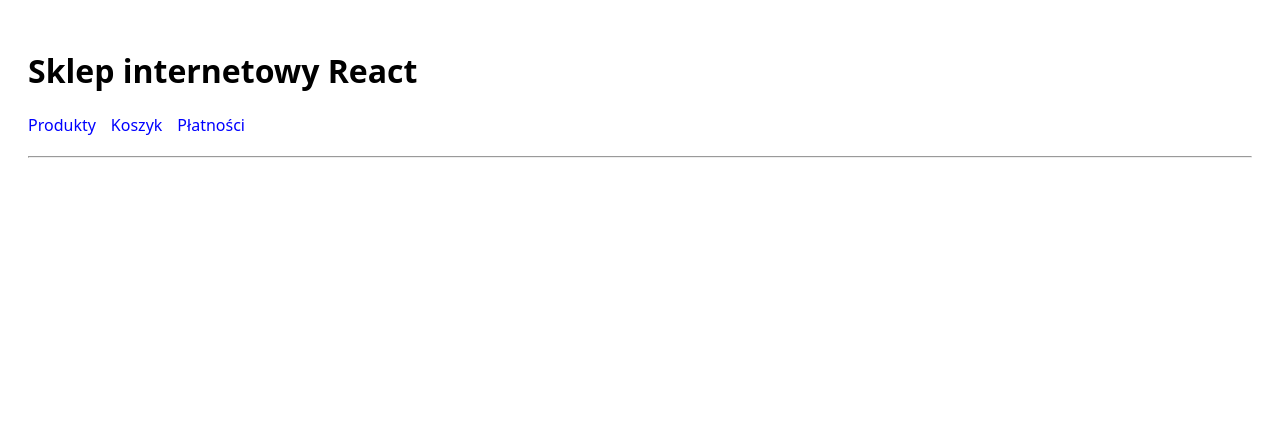
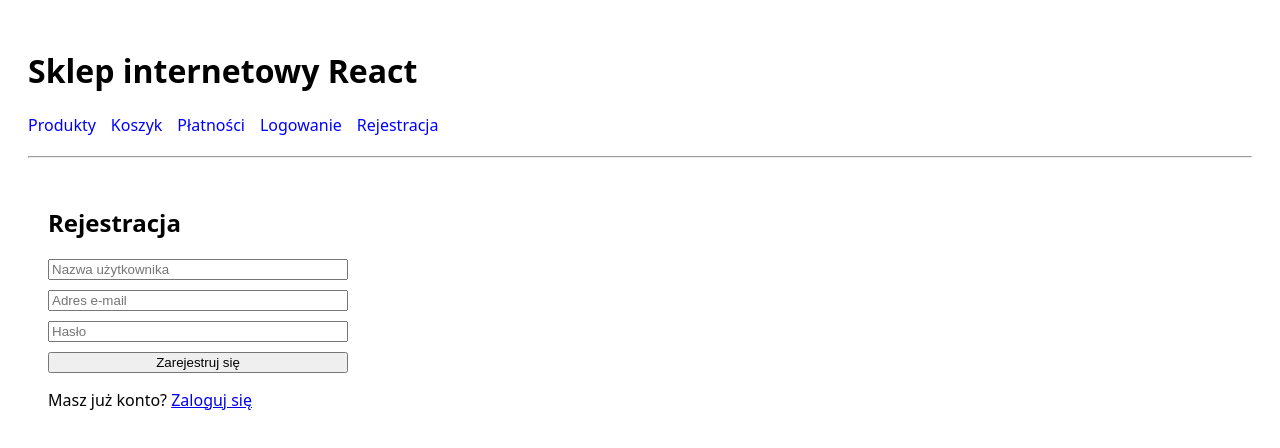
Before and after one commit to nixpl/object-oriented-design-exercises, a React (Vite) app in the folder 5/client/: page /register in a window 1280 px wide. Shown: the top 448 px of the page. Built offline with nearby package versions, Linux system fonts and the light colour scheme.

Commit message:
add cart cross-tab synch, registration and login tab

```diff
--- a/5/client/src/App.tsx
+++ b/5/client/src/App.tsx
@@ -3,8 +3,17 @@
 import { Products } from './components/Products';
 import { Payments } from './components/Payments';
 import { Cart } from './components/Cart';
+import Login from './components/Login';
+import Register from './components/Register';
 
 function App() {
+    const token = localStorage.getItem('authToken');
+
+    const handleLogout = () => {
+        localStorage.removeItem('authToken');
+        window.location.reload();
+    };
+
     return (
         <CartProvider>
             <Router>
@@ -13,18 +22,28 @@
                     <nav style={{ marginBottom: '20px' }}>
                         <Link to="/" style={{ marginRight: '15px', textDecoration: 'none', color: 'blue' }}>Produkty</Link>
                         <Link to="/cart" style={{ marginRight: '15px', textDecoration: 'none', color: 'blue' }}>Koszyk</Link>
-            <Link to="/payments" style={{ textDecoration: 'none', color: 'blue' }}>Płatności</Link>
+                        <Link to="/payments" style={{ marginRight: '15px', textDecoration: 'none', color: 'blue' }}>Płatności</Link>
+                        {token ? (
+                            <button onClick={handleLogout} style={{ border: 'none', background: 'none', color: 'blue', cursor: 'pointer', textDecoration: 'underline', fontSize: '16px', padding: 0 }}>Wyloguj</button>
+                        ) : (
+                            <>
+                                <Link to="/login" style={{ marginRight: '15px', textDecoration: 'none', color: 'blue' }}>Logowanie</Link>
+                                <Link to="/register" style={{ textDecoration: 'none', color: 'blue' }}>Rejestracja</Link>
+                            </>
+                        )}
                     </nav>
                     <hr />
                     <Routes>
                         <Route path="/" element={<Products />} />
                         <Route path="/cart" element={<Cart />} />
                         <Route path="/payments" element={<Payments />} />
+                        <Route path="/login" element={<Login />} />
+                        <Route path="/register" element={<Register />} />
                     </Routes>
                 </div>
             </Router>
         </CartProvider>
-  )
+    );
 }
 
 export default App;
--- a/5/client/src/components/CartContext.tsx
+++ b/5/client/src/components/CartContext.tsx
@@ -1,4 +1,4 @@
-import { createContext, useState, ReactNode, useContext, useMemo } from 'react';
+import { createContext, useState, useEffect, ReactNode, useContext, useMemo } from 'react';
 
 interface Product {
   id: number;
@@ -17,7 +17,27 @@
 export const CartContext = createContext<CartContextType | undefined>(undefined);
 
 export const CartProvider = ({ children }: { children: ReactNode }) => {
-  const [cartItems, setCartItems] = useState<Product[]>([]);
+  const [cartItems, setCartItems] = useState<Product[]>(() => {
+    const saved = localStorage.getItem('cartItems');
+    return saved ? JSON.parse(saved) : [];
+  });
+
+  useEffect(() => {
+    localStorage.setItem('cartItems', JSON.stringify(cartItems));
+  }, [cartItems]);
+
+  useEffect(() => {
+    const handleStorageChange = (e: StorageEvent) => {
+      if (e.key === 'cartItems' && e.newValue) {
+        setCartItems(JSON.parse(e.newValue));
+      } else if (e.key === 'cartItems' && !e.newValue) {
+        setCartItems([]);
+      }
+    };
+
+    window.addEventListener('storage', handleStorageChange);
+    return () => window.removeEventListener('storage', handleStorageChange);
+  }, []);
 
   const addToCart = (product: Product) => {
     setCartItems(prev => [...prev, product]);
--- /dev/null
+++ b/5/client/src/components/Login.tsx
@@ -0,0 +1,38 @@
+import React, { useState } from 'react';
+import axios from 'axios';
+import { useNavigate, Link } from 'react-router-dom';
+
+const Login: React.FC = () => {
+    const [username, setUsername] = useState('');
+    const [password, setPassword] = useState('');
+    const [errorMsg, setErrorMsg] = useState('');
+    const navigate = useNavigate();
+
+    const handleLogin = async (e: React.FormEvent) => {
+        e.preventDefault();
+        setErrorMsg('');
+        try {
+            const res = await axios.post('http://localhost:3001/api/login', { username, password });
+            localStorage.setItem('authToken', res.data.token);
+            navigate('/');
+            window.location.reload();
+        } catch (error: any) {
+            setErrorMsg('Nieprawidłowe dane logowania');
+        }
+    };
+
+    return (
+        <div style={{ padding: '20px' }}>
+            <h2>Logowanie</h2>
+            {errorMsg && <div id="login-error" style={{ color: 'red' }}>{errorMsg}</div>}
+            <form onSubmit={handleLogin} style={{ display: 'flex', flexDirection: 'column', width: '300px', gap: '10px' }}>
+                <input id="login-username" type="text" placeholder="Nazwa użytkownika" value={username} onChange={e => setUsername(e.target.value)} required />
+                <input id="login-password" type="password" placeholder="Hasło" value={password} onChange={e => setPassword(e.target.value)} required />
+                <button id="login-submit" type="submit">Zaloguj</button>
+            </form>
+            <p>Nie masz konta? <Link to="/register">Zarejestruj się</Link></p>
+        </div>
+    );
+};
+
+export default Login;
--- /dev/null
+++ b/5/client/src/components/Register.tsx
@@ -0,0 +1,46 @@
+import React, { useState } from 'react';
+import axios from 'axios';
+import { useNavigate, Link } from 'react-router-dom';
+
+const Register: React.FC = () => {
+    const [username, setUsername] = useState('');
+    const [email, setEmail] = useState('');
+    const [password, setPassword] = useState('');
+    const [errorMsg, setErrorMsg] = useState('');
+    const navigate = useNavigate();
+
+    const handleRegister = async (e: React.FormEvent) => {
+        e.preventDefault();
+        setErrorMsg('');
+
+        if (!email.includes('@')) {
+            setErrorMsg('Niepoprawny format adresu e-mail');
+            return;
+        }
+
+        try {
+            await axios.post('http://localhost:3001/api/register', { username, email, password });
+            alert('Rejestracja udana!');
+            navigate('/login');
+        } catch (error: any) {
+            setErrorMsg(error.response?.data?.message || 'Błąd rejestracji');
+        }
+    };
+
+    return (
+        <div style={{ padding: '20px' }}>
+            <h2>Rejestracja</h2>
+            {errorMsg && <div id="error-message" style={{ color: 'red' }}>{errorMsg}</div>}
+
+            <form onSubmit={handleRegister} style={{ display: 'flex', flexDirection: 'column', width: '300px', gap: '10px' }}>
+                <input id="reg-username" type="text" placeholder="Nazwa użytkownika" value={username} onChange={e => setUsername(e.target.value)} required />
+                <input id="reg-email" type="email" placeholder="Adres e-mail" value={email} onChange={e => setEmail(e.target.value)} required />
+                <input id="reg-password" type="password" placeholder="Hasło" value={password} onChange={e => setPassword(e.target.value)} required />
+                <button id="reg-submit" type="submit">Zarejestruj się</button>
+            </form>
+            <p>Masz już konto? <Link to="/login">Zaloguj się</Link></p>
+        </div>
+    );
+};
+
+export default Register;
```
Also changed, not shown: 1 other file (tests, documents, lock files or other folders). Lines whose indentation alone changed are shown as unchanged.
